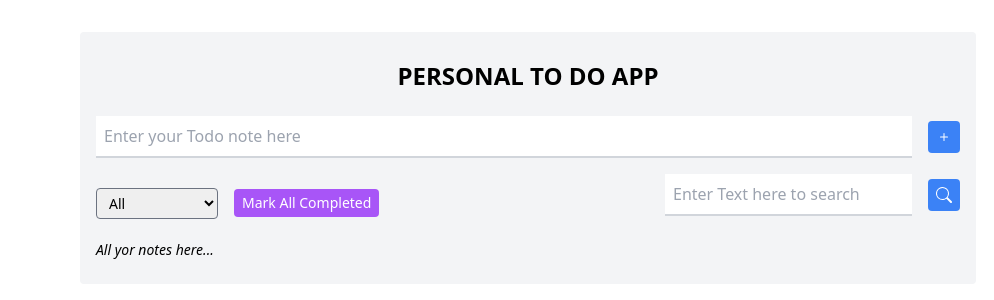
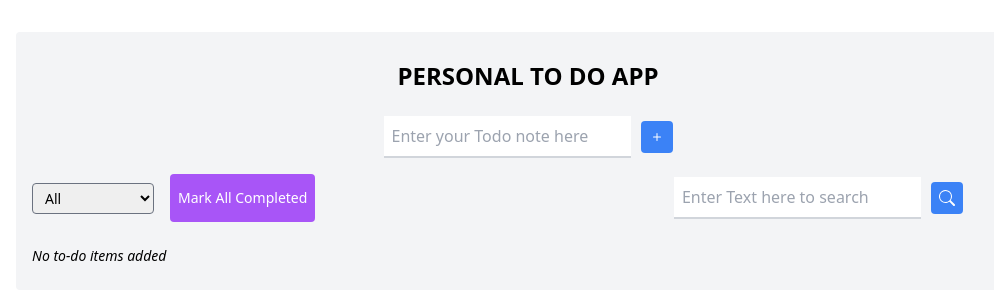
Before and after one commit to itsbluejelly/Todo-list_Project, a React (Vite) app: page / in a window 1280 px wide. Shown: the top 300 px of the page, without its empty margins (112-1106 px from the left). Built offline with nearby package versions, Linux system fonts and the light colour scheme.

Commit message:
fixed up styling

```diff
--- a/src/App.tsx
+++ b/src/App.tsx
@@ -150,9 +150,11 @@ export default function App() {
     }, [todoContextError])
 
     return (
-        // THE CONTAINER FOR THE WHOLE APPLICATION
-        <div className="max-w-4xl mx-auto sm:mt-8 p-4 bg-gray-100 rounded">
-            <h2 className="mt-3 mb-6 text-2xl font-bold text-center uppercase">Personal To Do App</h2>
+        // THE CONTAINER FOR THE WHOLE WINDOW
+        <div className="min-h-full flex justify-center items-center transition-all duration-500 ease-in-out flex-col w-full overflow-x-hidden">
+            {/* THE CONTAINER TO THE TO-DO APPLICATION */}
+            <div className="sm:mt-8 p-4 bg-gray-100 rounded h-full transition-all duration-500 ease-in-out w-[80%] flex flex-col">
+                <h2 className="mt-3 mb-6 text-2xl font-bold text-center uppercase flex flex-col justify-center items-center">Personal To Do App</h2>
 
                 {/* THIS COMPONENT HANDLES ENTERING A NEW NOTE */}
                 <InputBar
@@ -165,7 +167,7 @@ export default function App() {
                 ><BsPlus/></InputBar>
 
                 {/*  A CONTAINER FOR THE FILTER AND SEARCH COMPONENTS */}
-            <div className="flex items-center justify-between">
+                <div className="flex items-center justify-between lg:w-[130%] flex-col md:flex-row md:justify-evenly">
                     {/* THIS COMPONENT HANDLES FILTERING THE TODOLIST */}
                     <FilterBar
                         formData={{filter: formData.filter}}
@@ -189,6 +191,10 @@ export default function App() {
                 <ul>
                     {/* CONITIONALLY RENDERING THE ERROR OR THE LIST OF TODOS OR A LOADING MESAGE */}
                     {
+                        !todoList.length
+                            ?
+                        <li className="my-2 text-sm italic">No to-do items added</li>
+                            :
                             error || isLoading
                                 ?
                             <li className="my-2 text-sm italic">{error ? error : "Loading..."}</li>
@@ -200,5 +206,6 @@ export default function App() {
                     }
                 </ul>
             </div>
+        </div>
     )
 }
--- a/src/components/FilterBar.tsx
+++ b/src/components/FilterBar.tsx
@@ -5,7 +5,7 @@ import {FilterBarProps} from "../types/Props"
 export default function FilterBar({formData, handleformData, loading, changeAllTodoData}: FilterBarProps){
     return(
         // A CONTAINER FOR THE FILTERBAR COMPONENT
-        <div className="flex space-x-4 items-center">
+        <div className="flex space-x-4 items-center mb-4">
             <select
                 name="filter"
                 onChange={(e: React.ChangeEvent<HTMLSelectElement>) => handleformData(e)}
@@ -20,7 +20,7 @@ export default function FilterBar({formData, handleformData, loading, changeAllT
             <button
                 disabled={loading}
                 onClick={() => changeAllTodoData("complete")}
-                className="text-sm px-2 py-1 bg-purple-500 text-white rounded"
+                className="text-sm px-2 py-1 bg-purple-500 text-white rounded h-[48px]"
             >Mark All Completed</button>
         </div>
     )
--- a/src/components/InputBar.tsx
+++ b/src/components/InputBar.tsx
@@ -6,20 +6,20 @@ import {InputBarProps} from "../types/Props"
 export default function InputBar({handleFormData, loading, formName, handleClick, formValue, children, placeholder="Enter text here"}: InputBarProps){
     return (
         // THE CONTAINER FOR THE INPUTBAR COMPONENT
-        <div className="flex items-center mb-4">
+        <div className="flex items-center mb-4 mx-auto justify-center gap-[10px]">
             <input
                 type="text"
                 name={formName}
                 placeholder={placeholder}
                 value={formValue}
                 onChange={(e: React.ChangeEvent<HTMLInputElement>) => handleFormData(e)}
-                className="flex-grow p-2 border-b-2 border-gray-300 focus:outline-none focus:border-blue-500"
+                className="p-2 border-b-2 border-gray-300 focus:outline-none focus:border-blue-500 lg:w-[150%]"
             />
 
             <button
                 disabled={loading}
                 onClick={() => handleClick()}
-                className="ml-4 p-2 bg-blue-500 text-white rounded hover:bg-blue-600 focus:outline-none"
+                className="p-2 bg-blue-500 text-white rounded hover:bg-blue-600 focus:outline-none"
             >{children}</button>
         </div>
     )
```
Lines whose indentation alone changed are shown as unchanged.
